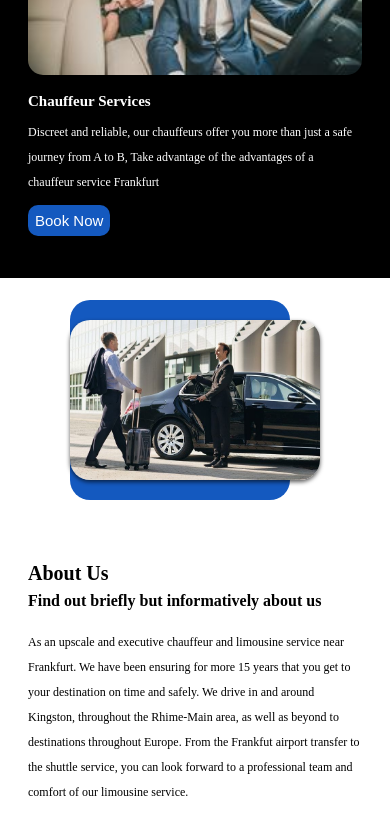
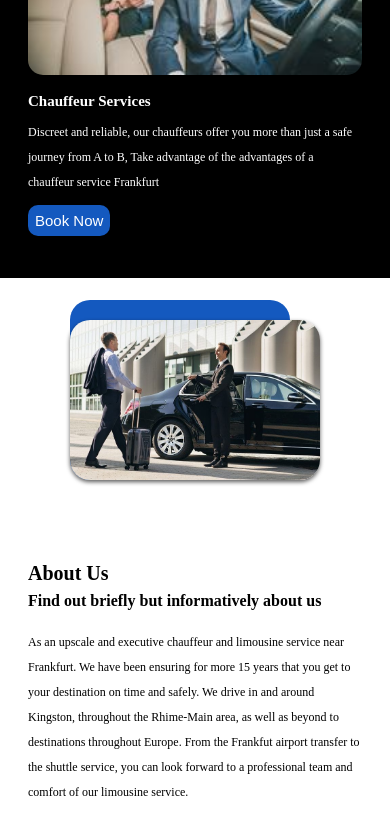
Before and after one commit to Nwakasi-Osita/mylimo, a Next.js app: page / in a window 390 px wide. Shown: the part 1729-2552 px from the top of the page. Built offline with nearby package versions, Linux system fonts and the light colour scheme.

Commit message:
fixed mobile responsiveness in the homepage about section

```diff
--- a/src/Components/HomePage/HomePage.module.css
+++ b/src/Components/HomePage/HomePage.module.css
@@ -240,7 +240,7 @@
   top: -20px;
   right: 100px;
   width: 220px;
-  height: 200px;
+  height: 180px;
 }
 @media screen and (min-width: 768px) {
   .aboutCompanySection .aboutCompanyImgSection .aboutCompanyImgBackground {
--- a/src/Components/HomePage/HomePage.module.scss
+++ b/src/Components/HomePage/HomePage.module.scss
@@ -290,7 +290,7 @@
       top: -20px;
       right: 100px;
       width: 220px;
-      height: 200px;
+      height: 180px;
 
       @media screen and (min-width: 768px) {
         padding: 2rem;
```
